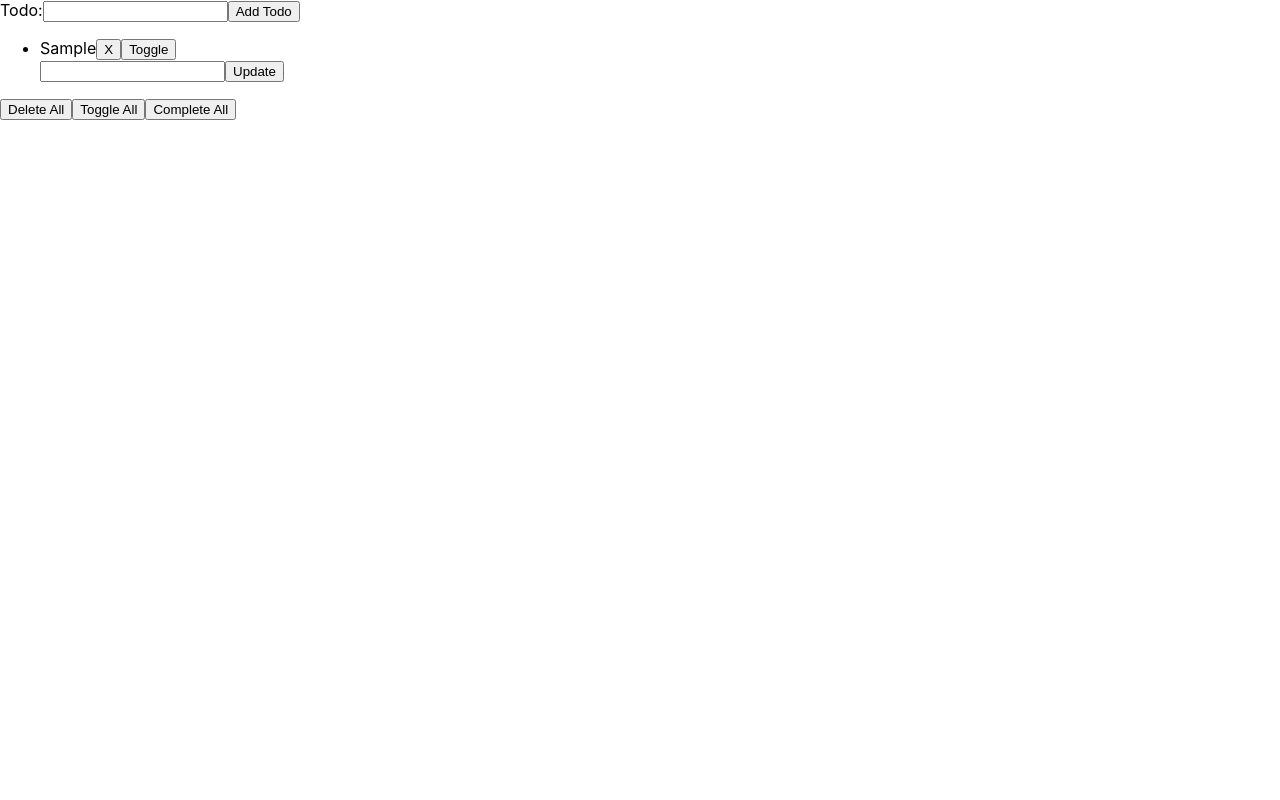
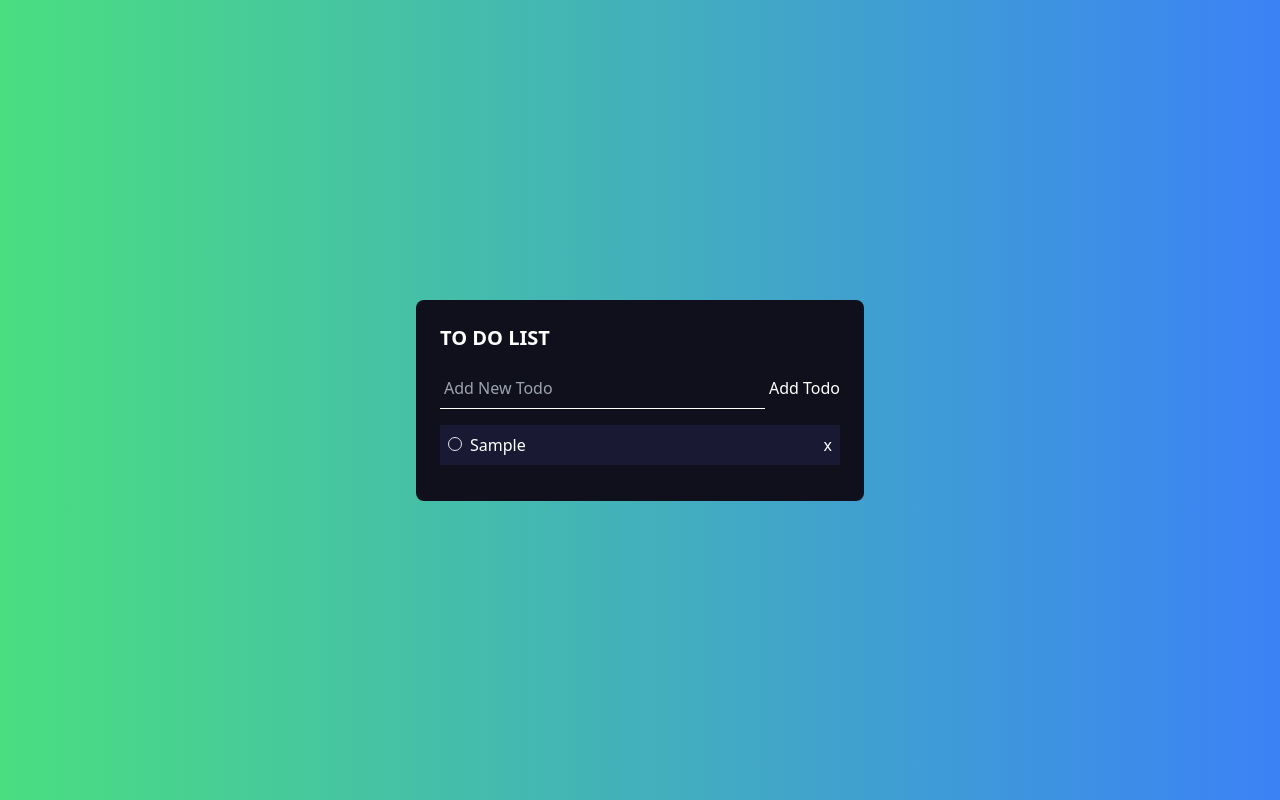
Before and after one commit to staringelf/React-Todo-List, a React (Create React App) app: page / in a window 1280 px wide. Both pictures are taken after typing "Sample" into the empty fields and a click on the button "Add Todo". Built offline with nearby package versions, Linux system fonts and the light colour scheme.

Commit message:
add first styles

```diff
--- /dev/null
+++ b/postcss.config.js
@@ -0,0 +1,6 @@
+module.exports = {
+  plugins: {
+    tailwindcss: {},
+    autoprefixer: {},
+  },
+}
--- a/src/App.js
+++ b/src/App.js
@@ -62,9 +62,10 @@ function App() {
   }
 
   return (
-    <div>
-      <Form
-        addTodo={addTodo}
+    <div className="app-container bg-gradient-to-r from-green-400 to-blue-500 flex h-screen">
+      <div className="m-auto bg-primary-600 white p-6 rounded-lg text-white max-w-md w-full">
+        <h2 className="text-white text-xl font-semibold mb-4">TO DO LIST</h2>
+        <Form addTodo={addTodo}
         />
         <ul className="todos">
           {todos.map(({ text, id, completed }) => (
@@ -77,10 +78,12 @@ function App() {
               updateTodo={updateTodo}/>
           ))}
         </ul>
-
+        <div className="hidden">
           <button onClick={deleteAll}>Delete All</button>
           <button onClick={toggleAll}>Toggle All</button>
           <button onClick={completeAll}>Complete All</button>
+        </div>
+      </div>
     </div>
   );
 }
--- a/src/components/Form.js
+++ b/src/components/Form.js
@@ -21,12 +21,12 @@ function Form ({ addTodo }) {
   }
 
   return (
-    <form onSubmit={handleSubmit}>
-      <label htmlFor="todo">
-        Todo:
-        <input type="text" name="todo" value={text} onChange={(e) => setText(e.target.value)}/>
+    <form className="text-white flex gap-1 w-full mb-4" onSubmit={handleSubmit}>
+      <label htmlFor="todo" className="flex-1" >
+        <span className="hidden">Todo</span>
+        <input className="w-full text-inherit px-1 py-2 border-0 border-b border-white bg-transparent outline-0" type="text" name="todo" placeholder="Add New Todo" value={text} onChange={(e) => setText(e.target.value)}/>
       </label>
-      <button type="submit">Add Todo</button>
+      <button className="text-inherit" type="submit">Add Todo</button>
     </form>
   )
 }
--- a/src/components/Todo.js
+++ b/src/components/Todo.js
@@ -16,11 +16,14 @@ function Todo ({ text, id, completed, deleteTodo, toggleTodo, updateTodo }) {
   }
 
   return (
-    <li id={id} key={id} data-completed={completed}>
-      <span>{text}</span>
-      <button onClick={() => deleteTodo(id)}>X</button>
-      <button onClick={() => toggleTodo(id)}>Toggle</button>
-      <form onSubmit={handleSubmit}>
+    <li className="flex items-center text-white bg-primary-400 mb-3 p-2" id={id} key={id} data-completed={completed}>
+      <label htmlFor={`input-${id}`}>
+        <input className="appearance-none w-3.5 h-3.5 mr-2 border rounded-full" id={`input-${id}` } type="checkbox" />
+        <span>{text}</span>
+      </label>
+      <button className="ml-auto" onClick={() => deleteTodo(id)}>x</button>
+      <button className="hidden" onClick={() => toggleTodo(id)}>Toggle</button>
+      <form className="hidden" onSubmit={handleSubmit}>
         <input type="text" value={newText} onChange={(e) => setNewText(e.target.value)}/>
         <button type="submit">Update</button>
       </form>
--- a/src/index.css
+++ b/src/index.css
@@ -1,17 +1,3 @@
-body {
-  margin: 0;
-  font-family: -apple-system, BlinkMacSystemFont, 'Segoe UI', 'Roboto', 'Oxygen',
-    'Ubuntu', 'Cantarell', 'Fira Sans', 'Droid Sans', 'Helvetica Neue',
-    sans-serif;
-  -webkit-font-smoothing: antialiased;
-  -moz-osx-font-smoothing: grayscale;
-}
-
-code {
-  font-family: source-code-pro, Menlo, Monaco, Consolas, 'Courier New',
-    monospace;
-}
-
-li[data-completed="true"] {
-  text-decoration: line-through;
-}
+@tailwind base;
+@tailwind components;
+@tailwind utilities;
--- /dev/null
+++ b/tailwind.config.js
@@ -0,0 +1,16 @@
+module.exports = {
+  content: [
+    "./src/**/*.{js,jsx,ts,tsx}",
+  ],
+  theme: {
+    extend: {
+      colors: {
+        'primary': {
+          400: '#191933',
+          600: '#10101d'
+        }
+      }
+    },
+  },
+  plugins: [],
+}
```
Also changed, not shown: package.json (+6 -3 lines), 1 other file (tests, documents, lock files or other folders). Lines whose indentation alone changed are shown as unchanged.
